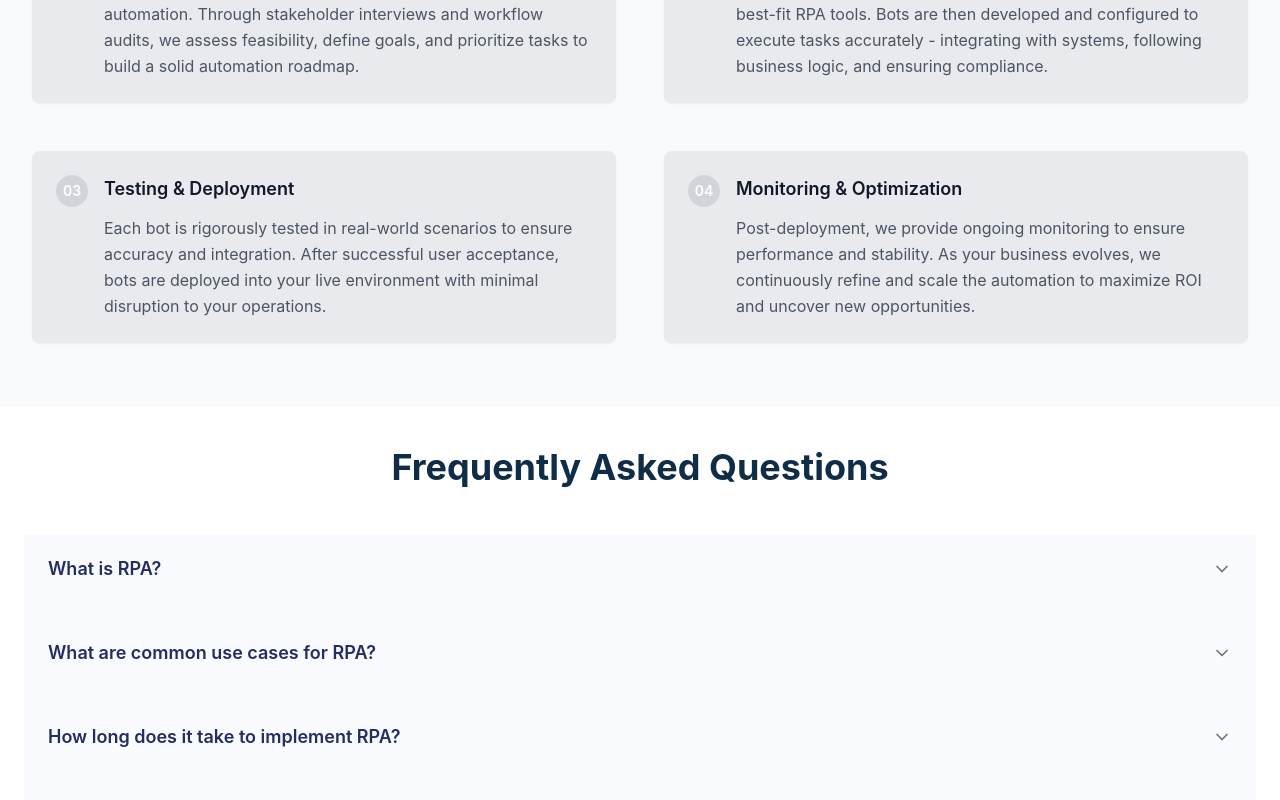
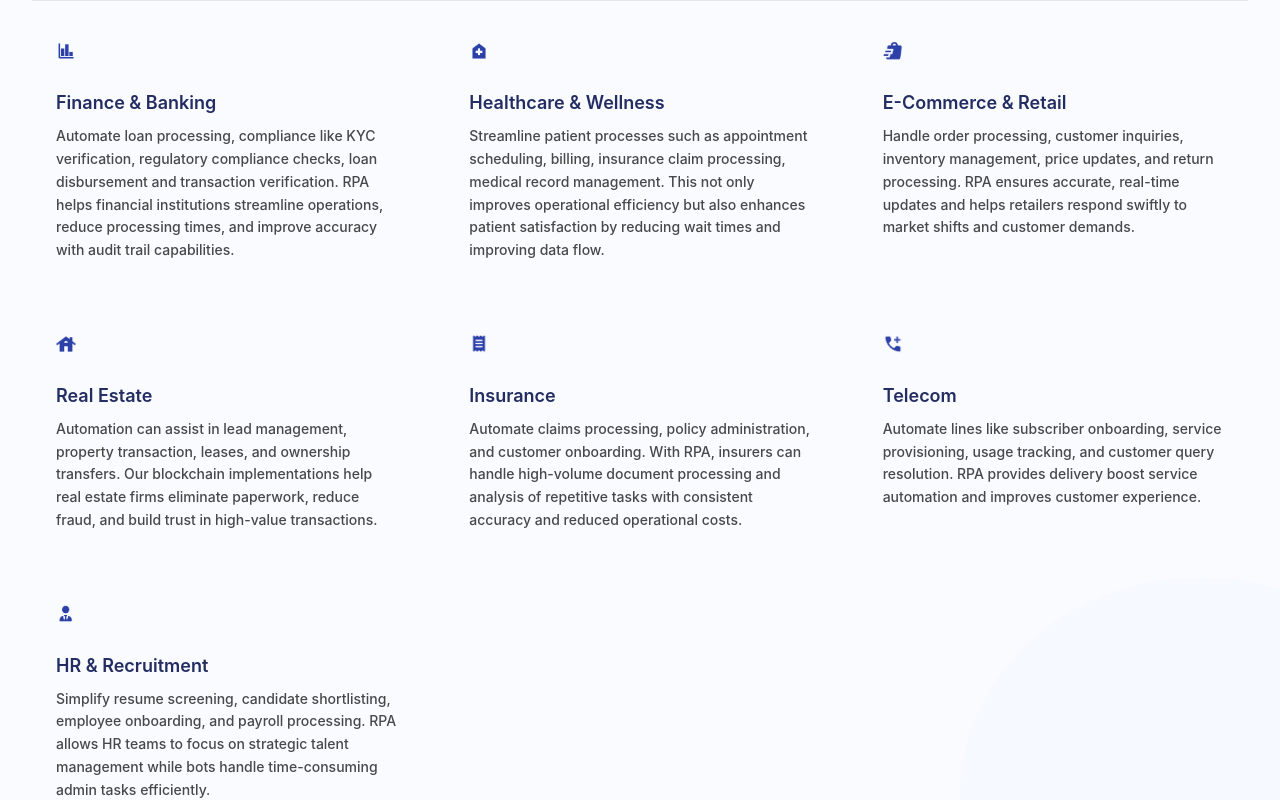
Before and after one commit to rastogi30/Mindor-tech, a Next.js app: page /services/rpa in a window 1280 px wide. Shown: the part 3784-4584 px from the top of the page. Built offline with nearby package versions, Linux system fonts and the light colour scheme.

Commit message:
rpa business added

```diff
--- a/src/components/Business.tsx
+++ b/src/components/Business.tsx
@@ -22,7 +22,7 @@ const ServiceCard: React.FC<ServiceCardProps> = ({ icon, title, description }) =
 };
 
 interface BusinessProps {
-  variant?: 'business' | 'services' | 'ai' | 'blockchain';
+  variant?: 'business' | 'services' | 'ai' | 'blockchain' | 'rpa';
 }
 
 const Business: React.FC<BusinessProps> = ({ variant = 'business' }) => {
@@ -161,9 +161,48 @@ const Business: React.FC<BusinessProps> = ({ variant = 'business' }) => {
       title: "Education & eLearning",
       description: "Forgery-proof academic credentials and decentralized certificate verification are made possible with blockchain. We work with institutions and EdTech platforms to build secure systems that simplify authentication and improve employer trust."
     }
-  ]
+  ];
 
-  const currentData = variant === 'ai' ? aiData : variant === 'services' ? servicesData : variant === 'blockchain' ? blockchain : businessData;
+  const rpa = [
+    {
+      icon: <img src="/assets/Finance.png" alt="Finance & Banking" className="w-5 h-5" />,
+      title: "Finance & Banking",
+      description: "Automate loan processing, compliance like KYC verification, regulatory compliance checks, loan disbursement and transaction verification. RPA helps financial institutions streamline operations, reduce processing times, and improve accuracy with audit trail capabilities."
+    },
+    {
+      icon: <img src="/assets/Health.png" alt="Healthcare & Wellness" className="w-5 h-5" />,
+      title: "Healthcare & Wellness",
+      description: "Streamline patient processes such as appointment scheduling, billing, insurance claim processing, medical record management. This not only improves operational efficiency but also enhances patient satisfaction by reducing wait times and improving data flow."
+    },
+    {
+      icon: <img src="/assets/Shopping.png" alt="E-Commerce & Retail" className="w-5 h-5" />,
+      title: "E-Commerce & Retail",
+      description: "Handle order processing, customer inquiries, inventory management, price updates, and return processing. RPA ensures accurate, real-time updates and helps retailers respond swiftly to market shifts and customer demands."
+    },
+    {
+      icon: <img src="/assets/Real.png" alt="Real Estate" className="w-5 h-5" />,
+      title: "Real Estate",
+      description: "Automation can assist in lead management, property transaction, leases, and ownership transfers. Our blockchain implementations help real estate firms eliminate paperwork, reduce fraud, and build trust in high-value transactions."
+    },
+    {
+      icon: <img src="/assets/Insurance.png" alt="Insurance" className="w-5 h-5" />,
+      title: "Insurance",
+      description: "Automate claims processing, policy administration, and customer onboarding. With RPA, insurers can handle high-volume document processing and analysis of repetitive tasks with consistent accuracy and reduced operational costs."
+    },
+    {
+      icon: <img src="/assets/Call.png" alt="Telecom" className="w-5 h-5" />,
+      title: "Telecom",
+      description: "Automate lines like subscriber onboarding, service provisioning, usage tracking, and customer query resolution. RPA provides delivery boost service automation and improves customer experience."
+    },
+    {
+      icon: <img src="/assets/HR.png" alt="HR & Recruitment" className="w-5 h-5" />,
+      title: "HR & Recruitment",
+      description: "Simplify resume screening, candidate shortlisting, employee onboarding, and payroll processing. RPA allows HR teams to focus on strategic talent management while bots handle time-consuming admin tasks efficiently."
+    }
+  ];
+
+
+  const currentData = variant === 'ai' ? aiData : variant === 'services' ? servicesData : variant === 'blockchain' ? blockchain : variant === 'rpa' ? rpa : businessData;
 
   const headingData = {
     business: {
@@ -181,6 +220,10 @@ const Business: React.FC<BusinessProps> = ({ variant = 'business' }) => {
     blockchain:{
       title: "Blockchain Services Tailored for Every Industry",
       description: "We at Mindor leverage blockchain technology to create secure, transparent, and efficient solutions for businesses across various industries."
+    },
+    rpa: {
+      title: "RPA Services Tailored for Every Industry",
+      description: ""
     }
   };
 
--- a/src/services/rpa.tsx
+++ b/src/services/rpa.tsx
@@ -6,6 +6,7 @@ import Slider from '@/components/Slider';
 import Process from '@/components/blockcomponents/process';
 import FAQ from '@/components/webcomponents/faq';
 import ChooseUs from '@/components/webcomponents/chooseus';
+import Business from '@/components/Business';
 
 const RPA: React.FC = () => {
   return (
@@ -15,6 +16,7 @@ const RPA: React.FC = () => {
       <Mindor variant="rpa" />
       <Slider variant="rpa" />
       <ChooseUs variant="rpa" />
+      <Business variant="rpa" />
       <Process variant="rpa" />
       <FAQ variant="rpa" />
     </div>
```
